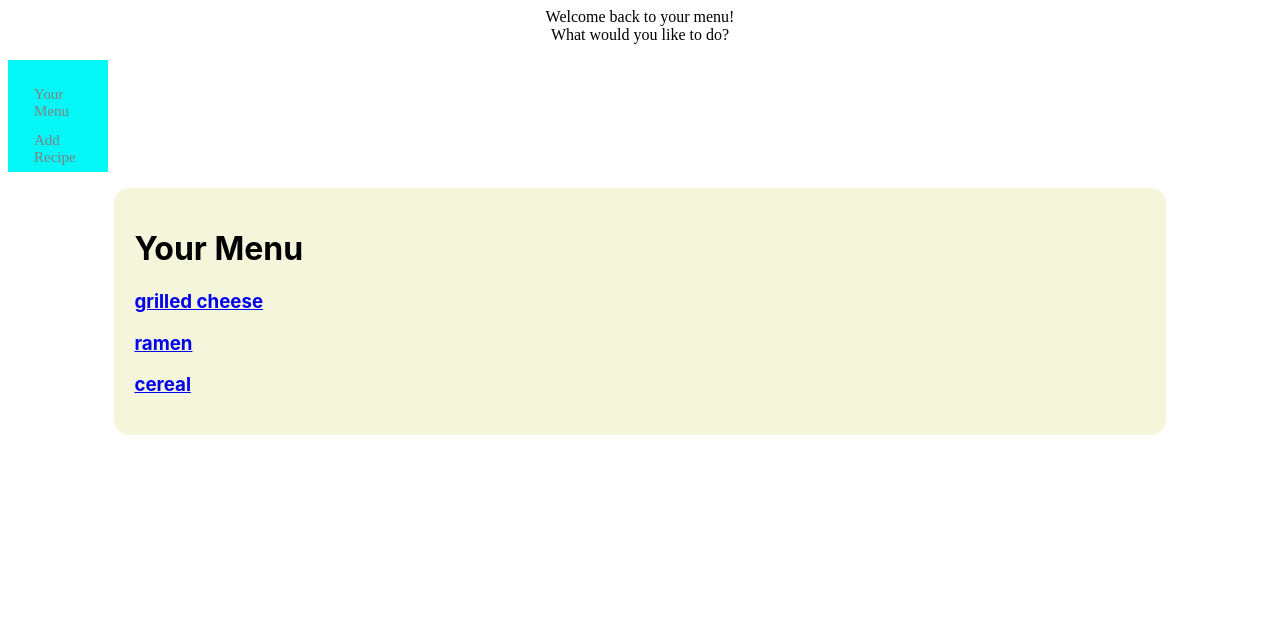
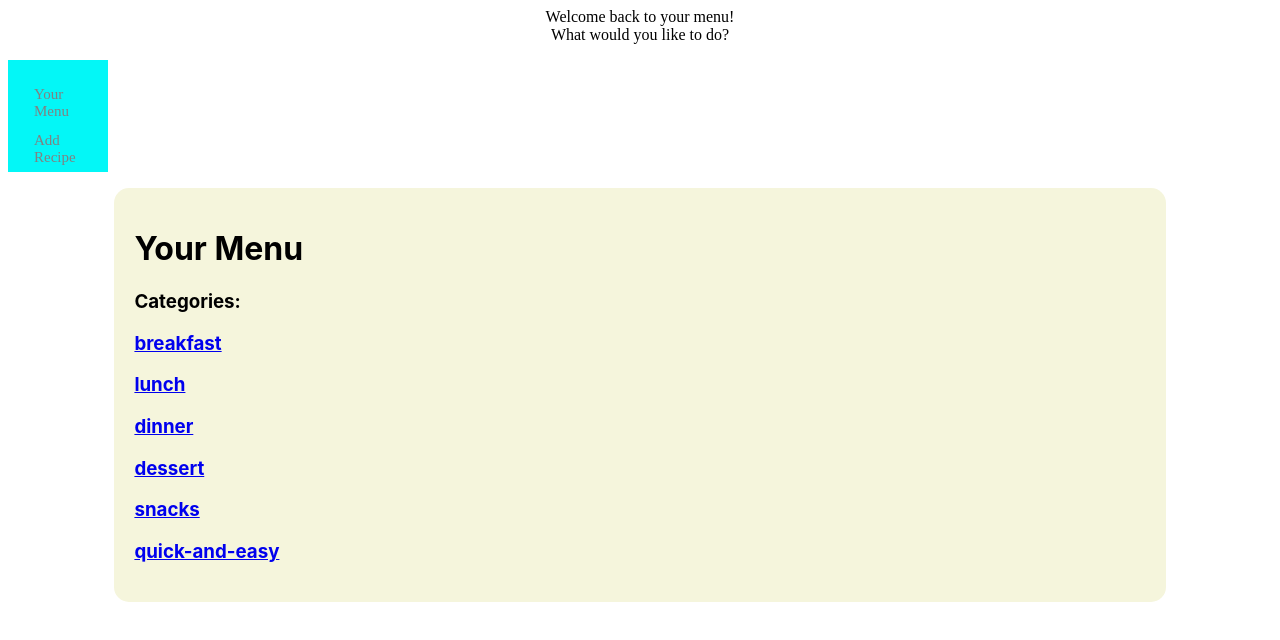
Before and after one commit to Sebastian-Russo/personal-menu, a React (Create React App) app: page /your-menu in a window 1280 px wide. Shown: the top 640 px of the page. Built offline with nearby package versions, Linux system fonts and the light colour scheme.

Commit message:
clicking on a category shows all menu items in that category

```diff
--- a/src/components/App.js
+++ b/src/components/App.js
@@ -9,6 +9,8 @@ import RecipeForm from './recipe-form';
 import YourMenuItem from './your-menu-item';
 import YourMenu from './your-menu';
 import Sidebar from './sidebar';
+import YourMenuCategories from './your-menu-categories';
+import YourMenuCategoriesCategory from './your-menu-categories-category';
 
 
 export default function App() {
@@ -39,6 +41,10 @@ export default function App() {
                   exact
                   path="/your-menu-item/:id"
                   component={YourMenuItem} />
+                <Route
+                  exact
+                  path="/your-menu-categories/:id"
+                  component={YourMenuCategoriesCategory} />
               </Switch>
             </main>
         </div>
--- a/src/components/recipe-form.js
+++ b/src/components/recipe-form.js
@@ -31,24 +31,21 @@ export class RecipeForm extends React.Component {
         this.setState({
             ingredients: [...this.state.ingredients, ingredientAndAmount]
         })
-        console.log(this.state)
+        // console.log(this.state)
     }
 
     deleteIngredientAndAmount = (id) => {
         this.setState({
             ingredients: this.state.ingredients.filter(ingredientAndAmount => {
-                console.log(ingredientAndAmount.id, id)
+                // console.log(ingredientAndAmount.id, id)
                 return ingredientAndAmount.id !== id
             })
         })
     }
 
-    addCategories = (array) => {
-        console.log('here', array)
-
-        // this.setState({
-        //     categories: [...this.state.categories, array]
-        // })
+    addCategories = (categories) => {
+        console.log('adding categories to parent state', categories)
+        this.setState({ categories })
     }
 
     handleChange = e => {
@@ -65,7 +62,7 @@ export class RecipeForm extends React.Component {
         // this.handleChange(e)
         console.log('dispatch addRecipe', this.state);
 
-        // this.props.dispatch(addRecipe(this.state))
+        this.props.dispatch(addRecipe(this.state))
     }
 
     render() {
--- /dev/null
+++ b/src/components/your-menu-categories-category.js
@@ -0,0 +1,46 @@
+import React from 'react';
+import {connect} from 'react-redux';
+import {Link} from 'react-router-dom';
+
+export function YourMenuCategoriesCategory(props) {
+    // loop through menuItems with filter
+    // if a menuItem has a selected category, meaning filter through category array to find matching category
+    // add that meal to the displayed category
+
+    const menuItems = props.menuItems;
+    // 'lunch'
+    const selectedCategory = props.categoryList.filter(item => item === props.match.params.id)[0];
+
+    const allMenuItemsWithSelectedCategory = menuItems.filter(menuItem => menuItem.categories.find(category => {
+        return category === selectedCategory }))
+
+    const menuItem = allMenuItemsWithSelectedCategory.map((item, i) => {
+        return (
+            <div key={`menu-item${i}`}>
+                <Link to={`/your-menu-item/${item.name}`}>
+                    {item.name}
+                </Link>
+            </div>
+        )
+    })
+
+
+
+    console.log(selectedCategory, allMenuItemsWithSelectedCategory)
+
+    return (
+        <div>
+            <h3>Selected Category</h3>
+            <h3>{selectedCategory}</h3>
+            <div>{menuItem}</div>
+            <div></div>
+        </div>
+ )
+}
+
+const mapStateToProps = state => ({
+    categoryList: state.menu.categoryList,
+    menuItems: state.menu.menuItems
+})
+
+export default connect(mapStateToProps)(YourMenuCategoriesCategory)
--- /dev/null
+++ b/src/components/your-menu-categories.js
@@ -0,0 +1,32 @@
+import React from 'react';
+import {connect} from 'react-redux';
+import {Link} from 'react-router-dom';
+
+export function YourMenuCategories(props) {
+
+    const categories = props.categoryList.map((category, i) => {
+        return (
+        <div key={`categories-${i}`}>
+            <h3>
+                <Link to={`/your-menu-categories/${category}`}>
+                    {category}
+                </Link>
+            </h3>
+
+        </div>
+        )
+    })
+
+    return (
+        <div>
+            <h3>Categories: </h3>
+            <div>{categories}</div>
+        </div>
+ )
+}
+
+const mapStateToProps = state => ({
+    categoryList: state.menu.categoryList
+})
+
+export default connect(mapStateToProps)(YourMenuCategories)
--- a/src/components/your-menu-item.js
+++ b/src/components/your-menu-item.js
@@ -3,16 +3,21 @@ import {connect} from 'react-redux';
 // *** AKA RECIPE COMPONENT ***
 
 export function YourMenuItem(props) {
-    console.log(props)
     const {menuItems} = props;
     // why the [0] if it's the only one in the array?
-    // filtered menut item obj from array of objs, by filtering params id
+    // filtered menu item obj from array of objs, by filtering params id
     // previously, i thought i'd have to map array of obj, then map array obj again, to get to ingredients obj
     const menuItem = menuItems.filter(menuItem => menuItem.name === props.match.params.id)[0];
 
     const ingredients = menuItem.ingredients.map((ingredient, i) => {
         return (
         <div key={`ingredients-${i}`}>{ingredient.amount} of {ingredient.ingredient}</div>
+        )
+    })
+
+    const categories = menuItem.categories.map((category, i) => {
+        return (
+        <div key={`categories-${i}`}>{category}</div>
         )
     })
 
@@ -23,6 +28,8 @@ export function YourMenuItem(props) {
             <div>{ingredients}</div>
             <h3>Directions: </h3>
             <div>{menuItem.directions}</div>
+            <h3>Categories:</h3>
+            <div>{categories}</div>
         </div>
     );
 }
--- a/src/components/your-menu.js
+++ b/src/components/your-menu.js
@@ -1,26 +1,28 @@
 import React from 'react';
 import {connect} from 'react-redux';
 import {Link} from 'react-router-dom';
-// import {} from '../actions';
+import YourMenuCategories from './your-menu-categories';
 
 export function YourMenu(props) {
     const {menuItems} = props;
-    const menuItem = menuItems.map(item => (
-        <div className="menu-item" key={item.id}>
-            <h3 className="menu-item-name">
-                <Link to={`/your-menu-item/${item.name}`}>
-                    {item.name}
-                </Link>
-            </h3>
-        </div>
-    ));
+    // const menuItem = menuItems.map(item => (
+    //     <div className="menu-item" key={item.id}>
+    //         <h3 className="menu-item-name">
+    //             <Link to={`/your-menu-item/${item.name}`}>
+    //                 {item.name}
+    //             </Link>
+    //         </h3>
+    //     </div>
+    // ));
 
     return (
         <div className="menu-items">
             <h1>Your Menu</h1>
-            <div className="menu-item-list">
+            <YourMenuCategories />
+
+            {/* <div className="menu-item-list">
                 {menuItem}
-            </div>
+            </div> */}
         </div>
     );
 }
--- a/src/reducer/index.js
+++ b/src/reducer/index.js
@@ -1,26 +1,32 @@
 import {ADD_RECIPE} from '../actions';
 
-// const initialState = {
-    // menuItems: [{
-    //             id: 0,
-    //             name: "",
-    //             ingredients: [
-    //                 {
-    //                     ingredient: "",
-    //                     amount: ""
-    //                 },
-    //             ],
-    //             directions: "",
-    //             pictures: [],
-    //             category: []
-    // }]
-// }
-
 const initialState = {
+    categoryList: ['breakfast', 'lunch', 'dinner', 'dessert', 'snacks', 'quick-and-easy'],
+    categoryListTwo: [
+        {
+            category: 'breakfast',
+        },
+        {
+            category: 'lunch'
+        },
+        {
+            category: 'dinner'
+        },
+        {
+            category: 'dessert'
+        },
+        {
+            category: 'snacks'
+        },
+        {
+            category: 'quick-and-easy'
+        }
+    ],
     menuItems: [
         {
             id: 0,
             name: "grilled cheese",
+            categories: ["lunch"],
             ingredients: [
                 {
                     ingredient: "bread",
@@ -40,6 +46,7 @@ const initialState = {
         {
             id: 1,
             name: "ramen",
+            categories: ["snacks", "lunch", "quick-and-easy"],
             ingredients: [
                 {
                     ingredient: "roman packet of noodles",
@@ -51,6 +58,7 @@ const initialState = {
         {
             id: 2,
             name: "cereal",
+            categories: ["breakfast", "quick-and-easy"],
             ingredients: [
                 {
                     ingredient: "cereal",
```
Also changed, not shown: src/components/sidebar.js (+0 -7 lines), src/components/sidebar.css (deleted).
